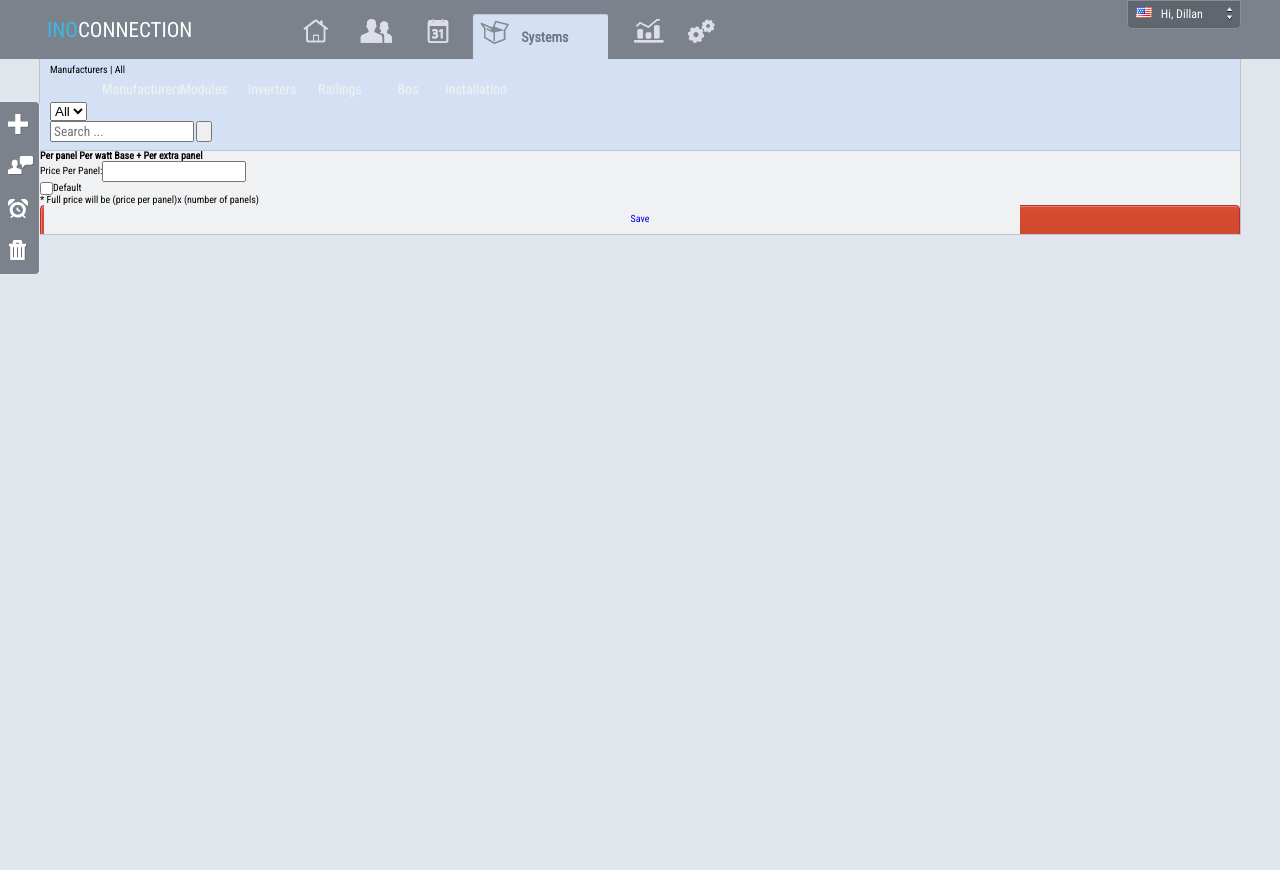
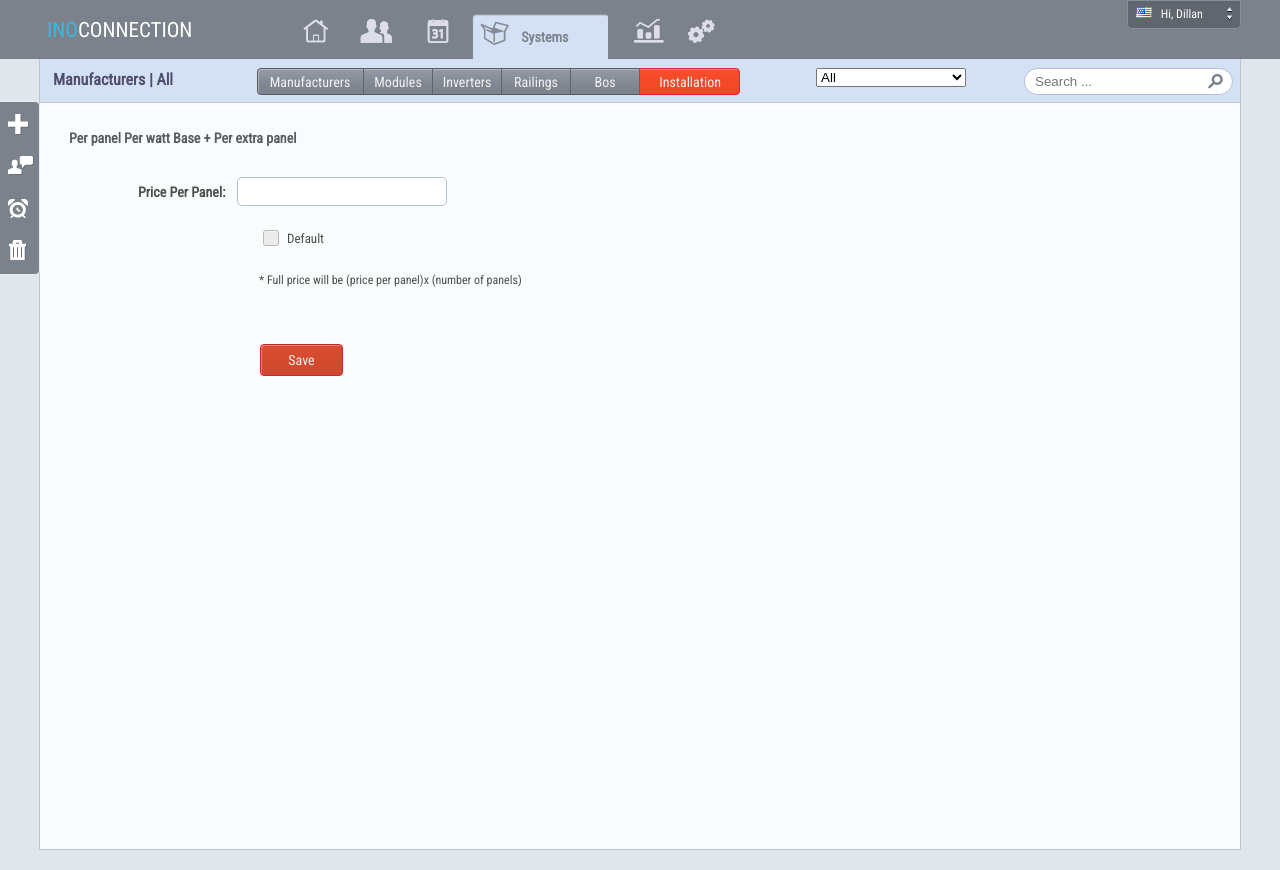
Before and after one commit to SergKazakov/sergkazakov.github.com, a plain HTML site: page systems_manufacturers.html in a window 1280 px wide. Before the commit the page ends 800 px from the top, so only its background shows below. Drawn offline with Linux system fonts and the light colour scheme.

Commit message:
changed main.css

```diff
--- a/css/main.css
+++ b/css/main.css
@@ -3,10 +3,6 @@
 body {
     font-family: "Roboto Condensed";
     background-color: #e1e5ec;
-}
-
-input[type=text]{
-    font-family: "Roboto Condensed";
 }
 
 .page-wrapper{
@@ -86,7 +82,7 @@ input[type=text]{
 
 .menu a.active span{
     font-size: 14px;
-    color: #6a778b;
+    color: #7c828b;
     margin-left: 49px;
     font-weight: bold;
 }
@@ -134,31 +130,31 @@ input[type=text]{
 
 .menu [class^="list-item"].active{
     width: 136px;
-    height: 30px;
+    height: 29px;
 }
 
 .menu .list-item1.active{
-    background: url(../img/menu_active.png) 0px -2px no-repeat;
+    background: url(../img/menu_active.png) 0px -1px no-repeat;
 }
 
 .menu .list-item2.active{
-    background: url(../img/menu_active.png) 0px -62px no-repeat;
+    background: url(../img/menu_active.png) 0px -61px no-repeat;
 }
 
 .menu .list-item3.active{
-    background: url(../img/menu_active.png) 0px -124px no-repeat;
+    background: url(../img/menu_active.png) 0px -123px no-repeat;
 }
 
 .menu .list-item4.active{
-    background: url(../img/menu_active.png) 0px -189px no-repeat;
+    background: url(../img/menu_active.png) 0px -188px no-repeat;
 }
 
 .menu .list-item5.active{
-    background: url(../img/menu_active.png) 0px -252px no-repeat;
+    background: url(../img/menu_active.png) 0px -251px no-repeat;
 }
 
 .menu .list-item6.active{
-    background: url(../img/menu_active.png) 0px -319px no-repeat;
+    background: url(../img/menu_active.png) 0px -318px no-repeat;
 }
 
 .user{
@@ -376,9 +372,6 @@ p.image-title{
 }
 
 .plot-buttons a{
-    text-align:center;
-    color: #f1f1f1;
-    font-size:14px;
     float: left;
     width: 77px;
     margin-left: 52px;
@@ -430,13 +423,6 @@ p.image-title{
     border-left: 1px solid #bdc6d4;
 }
 
-.panel .block1,
-.panel .block2,
-.panel .block3,
-.panel .block4{
-
-}
-
 .panel .block4{
     border-bottom: 1px solid #bdc6d4;
 }
@@ -456,9 +442,6 @@ p.image-title{
 }
 
 .panel-buttons a{
-    text-align:center;
-    color: #f1f1f1;
-    font-size:14px;
     margin-bottom: 5px;
     width: 162px;
 }
@@ -491,13 +474,20 @@ p.image-title{
 }
 
 .block2 input{
-    width: 54px;
+    width: 49px;
+    padding-left: 5px;
+}
+
+.block2 input[type=text]{
+    margin-right: 8px;
+}
+
+.block2 input[type=number]{
     height: 25px;
+    border: 1px solid #b4bfcf;
     -webkit-border-radius: 5px 5px 5px 5px;
     -moz-border-radius: 5px 5px 5px 5px;
     border-radius: 5px 5px 5px 5px;
-    border: 1px solid #b7c1d0;
-    margin-right: 8px;
 }
 
 .block3 {
@@ -550,6 +540,9 @@ p.image-title{
 }
 
 a.grey-buttons{
+    text-align:center;
+    color: #f1f1f1;
+    font-size:14px;
     display: block;
     padding-left: 4px;
     background: url(../img/buttons_sprite.png) 0px 0px no-repeat;
@@ -581,6 +574,9 @@ a.grey-buttons:active span{
 }
 
 a.red-buttons{
+    text-align:center;
+    color: #f1f1f1;
+    font-size:14px;
     display: block;
     padding-left: 4px;
     background: url(../img/buttons_sprite.png) 0px -253px no-repeat;
@@ -698,20 +694,24 @@ a.red-buttons:active span{
 }
 
 .form .row .column2 input[type=text]{
+    height: 25px;
+    width: 166px;
+    padding-left: 5px;
+}
+
+input[type=text]{
     border: 1px solid #b4bfcf;
     -webkit-border-radius: 5px 5px 5px 5px;
     -moz-border-radius: 5px 5px 5px 5px;
     border-radius: 5px 5px 5px 5px;
     height: 25px;
-    width: 166px;
-    padding-left: 5px;
 }
 
-.form .row .column2 input[type=text]:focus{
-    border: 1px solid #308ed6;
-    -webkit-box-shadow: 0px 0px 10px rgba(0, 0, 255, 0.3);
-    -moz-box-shadow:0px 0px 10px rgba(0, 0, 255, 0.3);
-    box-shadow: 0px 0px 10px rgba(0, 0, 255, 0.3);
+input[type=text]:focus{
+    border-color: #308ed6;
+    -webkit-box-shadow: 0px 0px 5px 1px rgba(0, 0, 255, 0.3);
+    -moz-box-shadow:0px 0px 5px 1px rgba(0, 0, 255, 0.3);
+    box-shadow: 0px 0px 5px 1px rgba(0, 0, 255, 0.3);
 }
 
 .content-right .plot-buttons{
@@ -724,24 +724,24 @@ a.red-buttons:active span{
 
 /* reports.html */
 
-.info-panel{
-    background-color: #d4e1f4;
+.info.reports-info{
+/*    background-color: #d4e1f4;*/
     padding-top: 10px;
     padding-bottom: 11px;
-    border-bottom:1px solid #bdc6d4;
+/*    border-bottom:1px solid #bdc6d4;*/
     padding-left: 15px;
 }
 
-.info-panel .row,
-.info-panel .info-buttons{
+.reports-info .row,
+.reports-info .info-buttons{
     float: left;
 }
 
-.info-panel .row.last{
+.reports-info .row.last{
     margin-left: 27px;
 }
 
-.info-panel .row .column1{
+.reports-info .row .column1{
     float: left;
     margin-right: 11px;
     font-size:14px;
@@ -749,16 +749,11 @@ a.red-buttons:active span{
     padding-top: 5px;
 }
 
-.info-panel .row .column2{
+.reports-info .row .column2{
     float: right;
 }
 
-.info-panel .column2 input{
-    padding-top: 3px;
-    padding-bottom: 3px;
-}
-
-.info-panel .column2 input:first-child{
+.reports-info .column2 input:first-child{
     border: 1px solid #b4bfcf;
     -webkit-border-radius: 5px 0px 0px 5px;
     -moz-border-radius: 5px 0px 0px 5px;
@@ -766,10 +761,10 @@ a.red-buttons:active span{
     border-right: 0;
     width: 65px;
     padding-left: 25px;
-    background: url(../img/sprite_small_icons.png) -48px 2px no-repeat #fff;
+    background: url(../img/sprite_small_icons.png) -48px 4px no-repeat #fff;
 }
 
-.info-panel .column2 .last{
+.reports-info .column2 .last{
     width: 67px;
     padding-left: 5px;
     border: 1px solid #b4bfcf;
@@ -778,7 +773,7 @@ a.red-buttons:active span{
     border-radius: 0px 5px 5px 0px;
 }
 
-.info-buttons{
+.reports-info .info-buttons{
     margin-left: 52px;
 }
 
@@ -791,25 +786,50 @@ a.red-buttons:active span{
     padding-top: 7px;
     padding-bottom: 6px;
     text-align:center;
+    border-left: 1px solid #5e636a;
 }
 
-.info-buttons .first-btn{
-    background: url(../img/info_buttons.png) 0px 0px no-repeat;
+.info-buttons a:first-child{
+    border-left: 0;
 }
 
-.info-buttons .second-btn{
-    background: url(../img/info_buttons.png) -69px 0px no-repeat;
+.info-buttons a:first-child{
+    background: url(../img/reports_buttons.png) -3px 0px no-repeat;
 }
 
-.info-buttons .third-btn{
-    background: url(../img/info_buttons.png) -137px 0px no-repeat;
+.info-buttons a{
+    background: url(../img/reports_buttons.png) -4px -92px no-repeat;
 }
 
-.info-buttons .fourth-btn{
-    background: url(../img/info_buttons.png) -205px 0px no-repeat;
+.info-buttons a.last{
+    background: url(../img/reports_buttons.png) 100% -43px no-repeat;
 }
 
-.reports-content{
+.info-buttons a:first-child:hover{
+    background-position:-2px -142px;
+}
+
+.info-buttons a:hover{
+    background-position:-4px -232px;
+}
+
+.info-buttons a.last:hover{
+    background-position:100% -191px;
+}
+
+.info-buttons a:first-child:active{
+    background-position:0 -273px;
+}
+
+.info-buttons a:active{
+    background-position:-3px -361px;
+}
+
+.info-buttons a.last:active{
+    background-position:100% -318px;
+}
+
+.content.reports-content{
     background-color: #f9fcfc;
     padding-top: 26px;
     padding-bottom: 28px;
@@ -901,8 +921,6 @@ a.red-buttons:active span{
 
 .input-form {
     margin-top: 36px;
-    /* width: 643px; */
-    margin-right: 533px;
 }
 
 .input-form .row{
@@ -939,21 +957,161 @@ a.red-buttons:active span{
 .reports-content .block input{
     width: 517px;
     height: 25px;
-    border: 1px solid #b4bfcf;
-    -webkit-border-radius: 5px 5px 5px 5px;
-    -moz-border-radius: 5px 5px 5px 5px;
-    border-radius: 5px 5px 5px 5px;
     padding-left: 5px;
-}
-
-.input-form .column2 input:focus,
-.reports-content .block input:focus{
-    border: 1px solid #308ed6;
-    -webkit-box-shadow: 0px 0px 10px rgba(0, 0, 255, 0.3);
-    -moz-box-shadow:0px 0px 10px rgba(0, 0, 255, 0.3);
-    box-shadow: 0px 0px 10px rgba(0, 0, 255, 0.3);
 }
 
 .input-form .column3{
     padding-top: 5px;
 }
+
+/* systems_manufacturers.html */
+
+.systems-info{
+    padding: 9px 7px 7px 13px;
+}
+
+.span{
+    float: left;
+}
+
+.span.last{
+    float: right;
+}
+
+.systems-title{
+    display: block;
+    font-size: 16px;
+    margin-top: 4px;
+    margin-right: 84px;
+    color: #4e4e6d;
+    font-weight: bold;
+}
+
+.systems-info .info-buttons a:first-child{
+    width: 106px;
+}
+
+.systems-info a.last{
+    width: 100px;
+    background: url(../img/red_buttons_25px.png) 100% -43px no-repeat;
+}
+
+.systems-info a.last:hover{
+    background-position: 100% -123px;
+}
+
+.systems-info a.last:active{
+    background-position: 100% -209px;
+}
+
+.systems-info select{
+    width: 150px;
+    margin-left: 76px;
+}
+
+.search{
+    position: relative;
+}
+
+.search input[type=text]{
+    border: 1px solid #b4bfcf;
+    -webkit-border-radius: 15px;
+    -moz-border-radius: 15px;
+    border-radius: 15px;
+    height: 23px;
+    margin-left: 12px;
+    width: 172px;
+    padding-left: 10px;
+    padding-right: 25px;
+    color: #7c828b;
+}
+
+.search input[type=submit]{
+    width: 15px;
+    height: 16px;
+    border: 0 none;
+    position:absolute;
+    right:10px;
+    top:5px;
+    background: url(../img/search.png) 0px -2px no-repeat #fff;
+    cursor:pointer;
+}
+
+.search input[type=text]:focus + input[type=submit]{
+    background-position: 0px -32px;
+}
+
+.systems-content{
+    background: #f9fcfc;
+    padding-top: 28px;
+    padding-left: 29px;
+    padding-bottom: 30px;
+    min-height: 688px;
+}
+
+.systems-content h1{
+    font-size: 14px;
+    color: #575c62;
+    margin-bottom: 32px;
+}
+
+.systems-content .field{
+    margin-left: 69px;
+}
+
+.systems-content .field label{
+    font-size: 14px;
+    color: #4e4e4e;
+    font-weight: bold;
+    margin-right: 12px;
+    vertical-align: middle;
+}
+
+.systems-content .field input[type=text]{
+    padding-left: 5px;
+    width: 201px;
+    height: 25px;
+}
+
+.systems-content .check{
+    margin-left: 194px;
+    margin-top: 24px;
+    margin-bottom: 28px;
+}
+
+.check input[type="checkbox"],
+.check input[type="radio"] {
+    display:none;
+}
+.check input[type="checkbox"] + label,
+.check input[type="radio"] + label {
+    font-size: 13px;
+    color: #4e4e4e;
+    cursor: pointer;
+}
+.check input[type="checkbox"] + label::before,
+.check input[type="radio"] + label::before {
+    vertical-align: -3px;
+    content: "";
+    display: inline-block;
+    height: 16px;
+    width: 16px;
+    margin-right: 8px;
+    background: url(../img/sprite_checkbox.png) -31px -1px no-repeat;
+}
+
+.check input[type="checkbox"]:checked + label::before {
+    background-position: -0px -1px;
+}
+
+.systems-content .tip{
+    font-size: 12px;
+    color: #4e4e4e;
+    margin-left: 190px;
+}
+
+.systems-content .red-buttons{
+    margin-top: 58px;
+    width: 79px;
+    margin-left: 191px;
+}
```
